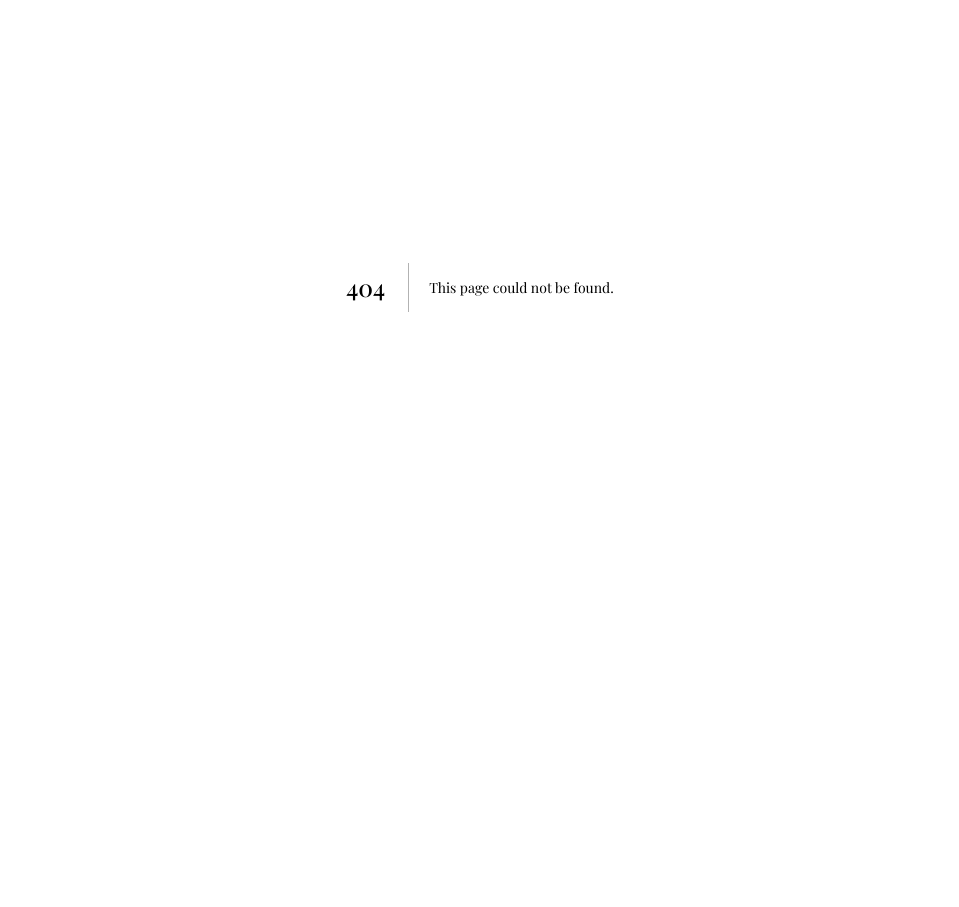
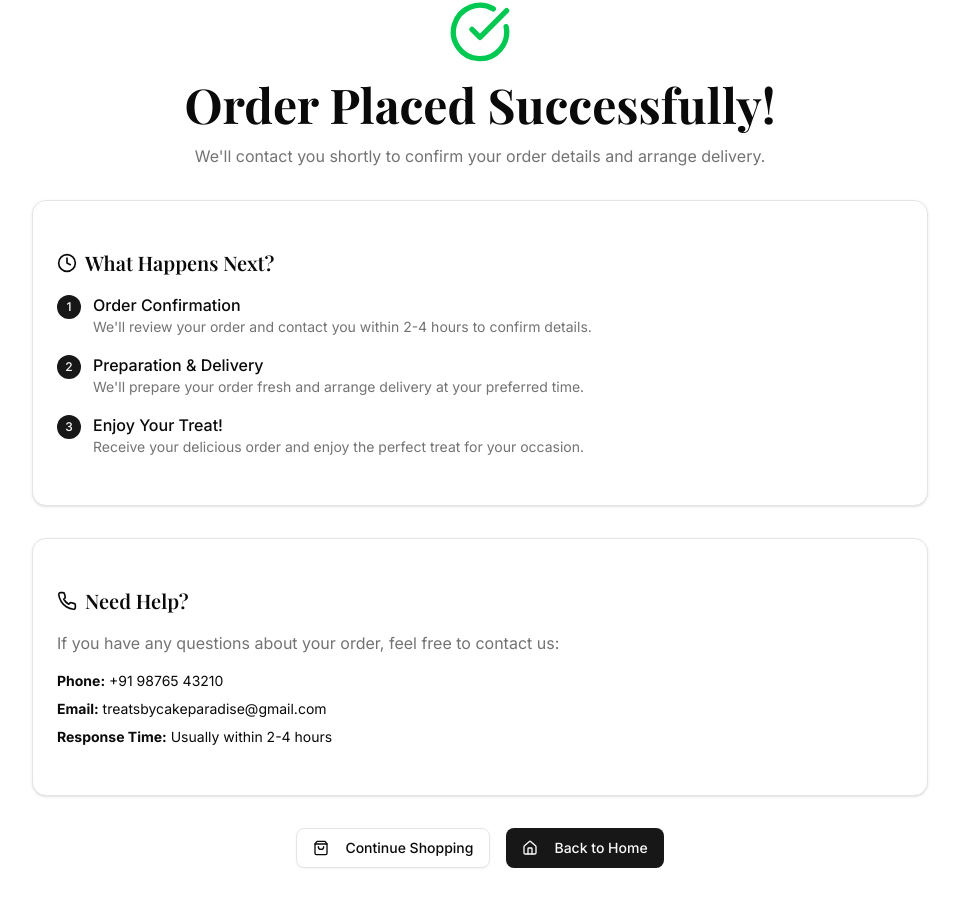
Before and after one commit to ggsingla/bakery-website, a Next.js app: page /order-placed in a window 1280 px wide. Before the commit this address had no page. Shown: the part 113-1020 px from the top of the page, without its empty margins (160-1119 px from the left). Before the commit the page ends 800 px from the top, so only its background shows below. Built offline with nearby package versions, Linux system fonts and the light colour scheme; a web font is replaced by a local one.

Commit message:
Add order-placed page

```diff
--- /dev/null
+++ b/app/order-placed/page.tsx
@@ -0,0 +1,206 @@
+'use client';
+
+import { useSearchParams } from 'next/navigation';
+import { useEffect, useState } from 'react';
+import Image from 'next/image';
+import Link from 'next/link';
+import { Header } from '@/components/header';
+import { Button } from '@/components/ui/button';
+import { Card, CardContent } from '@/components/ui/card';
+import { CheckCircle, Home, ShoppingBag, Clock, Phone } from 'lucide-react';
+import { getProductById } from '@/lib/products';
+import type { Product } from '@/lib/types';
+
+export default function OrderPlacedPage() {
+  const searchParams = useSearchParams();
+  const [product, setProduct] = useState<Product | null>(null);
+  const [customerName, setCustomerName] = useState<string>('');
+  const [isLoading, setIsLoading] = useState(true);
+
+  useEffect(() => {
+    const productId = searchParams.get('product');
+    const name = searchParams.get('name');
+
+    if (productId) {
+      const productData = getProductById(productId);
+      setProduct(productData);
+    }
+
+    if (name) {
+      setCustomerName(decodeURIComponent(name));
+    }
+
+    setIsLoading(false);
+  }, [searchParams]);
+
+  if (isLoading) {
+    return (
+      <div className='min-h-screen bg-background'>
+        <Header />
+        <main className='container mx-auto px-4 sm:px-6 lg:px-8 py-12'>
+          <div className='max-w-4xl mx-auto'>
+            <div className='text-center'>
+              <div className='animate-spin rounded-full h-8 w-8 border-b-2 border-primary mx-auto'></div>
+              <p className='mt-4 text-muted-foreground'>Loading your order...</p>
+            </div>
+          </div>
+        </main>
+      </div>
+    );
+  }
+
+  return (
+    <div className='min-h-screen bg-background'>
+      <Header />
+      <main
+        className='container mx-auto px-4 sm:px-6 lg:px-8 py-12'
+        data-aos='fade-up'
+      >
+        <div className='max-w-4xl mx-auto'>
+          {/* Success Message */}
+          <div className='text-center mb-8' data-aos='fade-up' data-aos-delay='100'>
+            <CheckCircle className='h-16 w-16 text-green-500 mx-auto mb-4' />
+            <h1 className='text-3xl md:text-4xl lg:text-5xl font-serif font-bold text-foreground mb-4'>
+              Order Placed Successfully!
+            </h1>
+            {customerName && (
+              <p className='text-lg text-muted-foreground mb-6'>
+                Thank you, {customerName}! Your order has been received.
+              </p>
+            )}
+            <p className='text-base text-muted-foreground mb-8'>
+              We'll contact you shortly to confirm your order details and arrange delivery.
+            </p>
+          </div>
+
+          {/* Product Details */}
+          {product && (
+            <Card className='border-border mb-8' data-aos='fade-up' data-aos-delay='200'>
+              <CardContent className='p-6'>
+                <h2 className='text-xl font-semibold text-foreground mb-4'>
+                  Your Order Details
+                </h2>
+                <div className='flex flex-col sm:flex-row gap-4'>
+                  <div className='aspect-square w-24 h-24 bg-muted overflow-hidden rounded-md flex-shrink-0'>
+                    <Image
+                      src={product.image || '/placeholder.svg'}
+                      alt={product.name}
+                      width={96}
+                      height={96}
+                      className='object-cover w-full h-full'
+                    />
+                  </div>
+                  <div className='flex-1'>
+                    <h3 className='font-semibold text-foreground text-lg mb-2'>
+                      {product.name}
+                    </h3>
+                    <p className='text-2xl font-bold text-primary mb-2'>
+                      ₹ {product.price.toFixed(2)}
+                    </p>
+                    {product.weight && (
+                      <p className='text-sm text-muted-foreground mb-2'>
+                        Weight: {product.weight}
+                      </p>
+                    )}
+                    <p className='text-sm text-muted-foreground'>
+                      {product.description}
+                    </p>
+                    {product.ingredients && product.ingredients.length > 0 && (
+                      <div className='mt-3'>
+                        <p className='text-xs font-medium text-muted-foreground mb-1'>
+                          Ingredients:
+                        </p>
+                        <p className='text-xs text-muted-foreground'>
+                          {product.ingredients.join(', ')}
+                        </p>
+                      </div>
+                    )}
+                  </div>
+                </div>
+              </CardContent>
+            </Card>
+          )}
+
+          {/* What Happens Next */}
+          <Card className='border-border mb-8' data-aos='fade-up' data-aos-delay='300'>
+            <CardContent className='p-6'>
+              <h2 className='text-xl font-semibold text-foreground mb-4 flex items-center'>
+                <Clock className='h-5 w-5 mr-2' />
+                What Happens Next?
+              </h2>
+              <div className='space-y-4'>
+                <div className='flex items-start space-x-3'>
+                  <div className='w-6 h-6 bg-primary text-primary-foreground rounded-full flex items-center justify-center text-xs font-medium flex-shrink-0 mt-0.5'>
+                    1
+                  </div>
+                  <div>
+                    <p className='font-medium text-foreground'>Order Confirmation</p>
+                    <p className='text-sm text-muted-foreground'>
+                      We'll review your order and contact you within 2-4 hours to confirm details.
+                    </p>
+                  </div>
+                </div>
+                <div className='flex items-start space-x-3'>
+                  <div className='w-6 h-6 bg-primary text-primary-foreground rounded-full flex items-center justify-center text-xs font-medium flex-shrink-0 mt-0.5'>
+                    2
+                  </div>
+                  <div>
+                    <p className='font-medium text-foreground'>Preparation & Delivery</p>
+                    <p className='text-sm text-muted-foreground'>
+                      We'll prepare your order fresh and arrange delivery at your preferred time.
+                    </p>
+                  </div>
+                </div>
+                <div className='flex items-start space-x-3'>
+                  <div className='w-6 h-6 bg-primary text-primary-foreground rounded-full flex items-center justify-center text-xs font-medium flex-shrink-0 mt-0.5'>
+                    3
+                  </div>
+                  <div>
+                    <p className='font-medium text-foreground'>Enjoy Your Treat!</p>
+                    <p className='text-sm text-muted-foreground'>
+                      Receive your delicious order and enjoy the perfect treat for your occasion.
+                    </p>
+                  </div>
+                </div>
+              </div>
+            </CardContent>
+          </Card>
+
+          {/* Contact Information */}
+          <Card className='border-border mb-8' data-aos='fade-up' data-aos-delay='400'>
+            <CardContent className='p-6'>
+              <h2 className='text-xl font-semibold text-foreground mb-4 flex items-center'>
+                <Phone className='h-5 w-5 mr-2' />
+                Need Help?
+              </h2>
+              <p className='text-muted-foreground mb-4'>
+                If you have any questions about your order, feel free to contact us:
+              </p>
+              <div className='space-y-2 text-sm'>
+                <p><strong>Phone:</strong> +91 98765 43210</p>
+                <p><strong>Email:</strong> treatsbycakeparadise@gmail.com</p>
+                <p><strong>Response Time:</strong> Usually within 2-4 hours</p>
+              </div>
+            </CardContent>
+          </Card>
+
+          {/* Action Buttons */}
+          <div className='flex flex-col sm:flex-row gap-4 justify-center' data-aos='fade-up' data-aos-delay='500'>
+            <Link href='/products'>
+              <Button size='lg' variant='outline' className='w-full sm:w-auto'>
+                <ShoppingBag className='mr-2 h-5 w-5' />
+                Continue Shopping
+              </Button>
+            </Link>
+            <Link href='/'>
+              <Button size='lg' className='w-full sm:w-auto'>
+                <Home className='mr-2 h-5 w-5' />
+                Back to Home
+              </Button>
+            </Link>
+          </div>
+        </div>
+      </main>
+    </div>
+  );
+}
```
